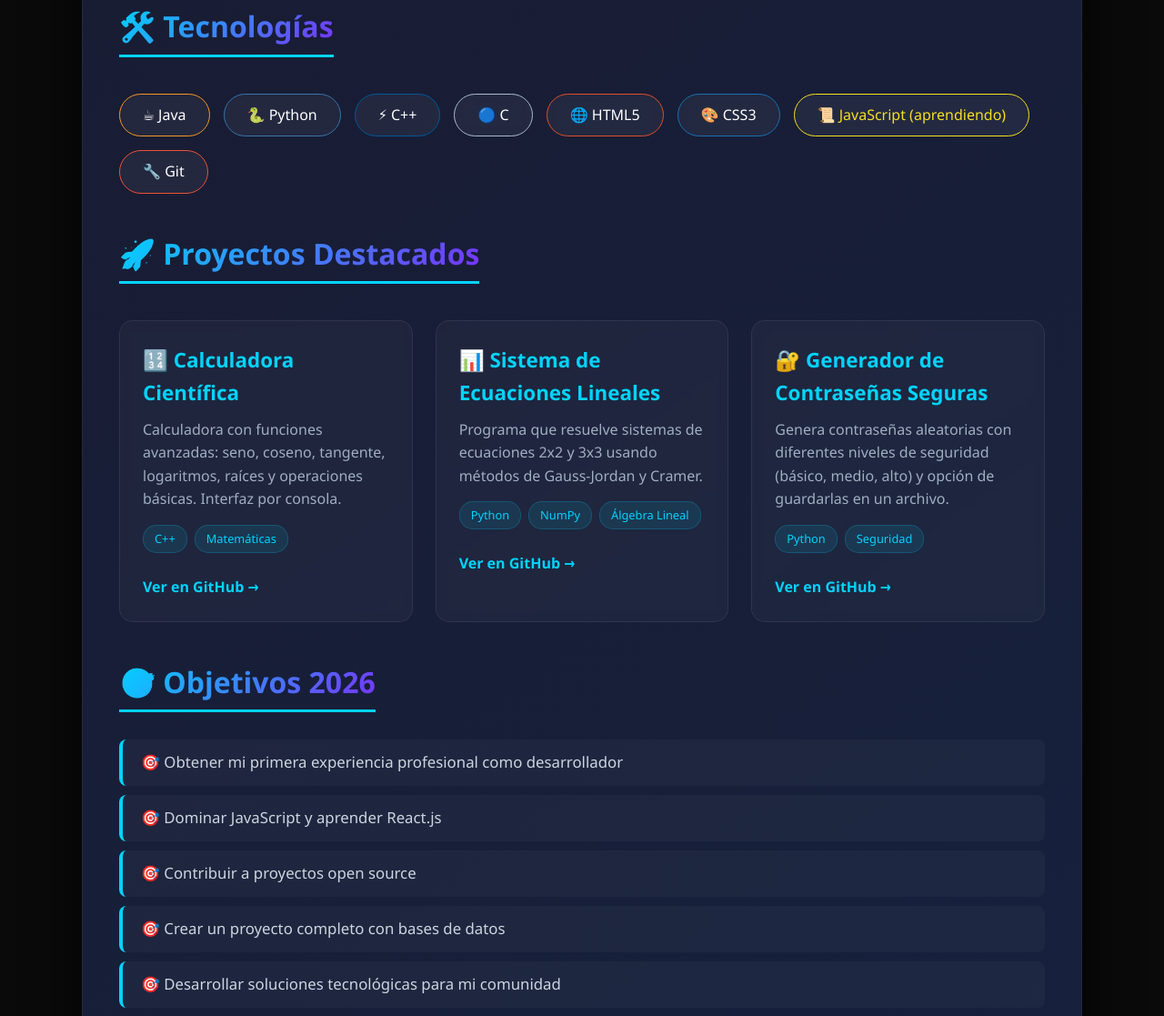
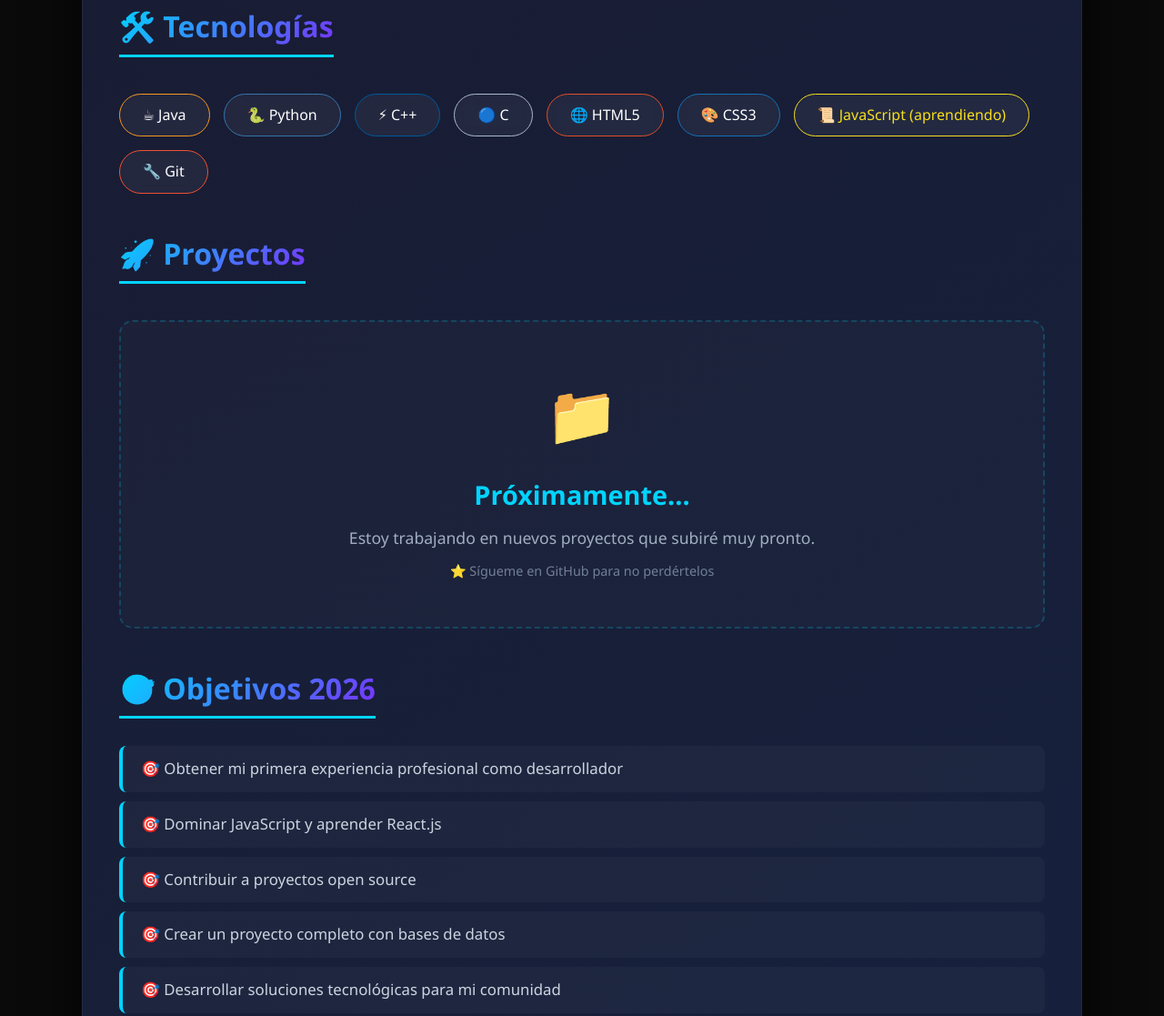
Before and after one commit to JoseR-SC/JoseR-SC.github.io, a plain HTML site: page index.html in a window 1280 px wide. Shown: the part 1253-2370 px from the top of the page at 91% size. Drawn offline with Linux system fonts and the light colour scheme.

Commit message:
Update index.html

```diff
--- a/index.html
+++ b/index.html
@@ -5,7 +5,6 @@
     <meta name="viewport" content="width=device-width, initial-scale=1.0">
     <title>José Rafael | Estudiante de Cibernética</title>
     <style>
-        /* ===== RESET Y ESTILOS BASE ===== */
         * {
             margin: 0;
             padding: 0;
@@ -30,7 +29,6 @@
             border: 1px solid rgba(255, 255, 255, 0.05);
         }
 
-        /* ===== HEADER ===== */
         header {
             text-align: center;
             padding-bottom: 30px;
@@ -131,7 +129,6 @@
             box-shadow: 0 0 20px rgba(123, 47, 252, 0.4);
         }
 
-        /* ===== SOBRE MÍ ===== */
         .section {
             margin: 40px 0;
         }
@@ -160,7 +157,6 @@
             font-weight: 600;
         }
 
-        /* ===== ESTUDIOS ===== */
         .study-card {
             background: rgba(255, 255, 255, 0.03);
             border: 1px solid rgba(255, 255, 255, 0.08);
@@ -190,7 +186,6 @@
             border-radius: 15px;
         }
 
-        /* ===== TECNOLOGÍAS ===== */
         .tech-grid {
             display: flex;
             flex-wrap: wrap;
@@ -224,72 +219,31 @@
         .tech-item.js { border-color: #f7df1e; color: #f7df1e; }
         .tech-item.git { border-color: #f05032; }
 
-        /* ===== PROYECTOS ===== */
-        .projects-grid {
-            display: grid;
-            grid-template-columns: repeat(auto-fit, minmax(300px, 1fr));
-            gap: 25px;
+        .projects-pending {
+            text-align: center;
+            padding: 50px 20px;
+            background: rgba(255, 255, 255, 0.02);
+            border: 2px dashed rgba(0, 212, 255, 0.2);
+            border-radius: 15px;
             margin: 20px 0;
         }
 
-        .project-card {
-            background: rgba(255, 255, 255, 0.03);
-            border: 1px solid rgba(255, 255, 255, 0.08);
-            border-radius: 15px;
-            padding: 25px;
-            transition: all 0.3s ease;
-            backdrop-filter: blur(5px);
+        .projects-pending .icon {
+            font-size: 4rem;
+            margin-bottom: 15px;
         }
 
-        .project-card:hover {
-            transform: translateY(-8px);
-            border-color: #00d4ff;
-            box-shadow: 0 10px 40px rgba(0, 212, 255, 0.1);
-            background: rgba(255, 255, 255, 0.06);
-        }
-
-        .project-title {
-            font-size: 1.4rem;
+        .projects-pending h3 {
             color: #00d4ff;
+            font-size: 1.8rem;
             margin-bottom: 10px;
         }
 
-        .project-desc {
+        .projects-pending p {
             color: #a0aec0;
-            margin: 10px 0;
+            font-size: 1.1rem;
         }
 
-        .project-tech {
-            display: flex;
-            flex-wrap: wrap;
-            gap: 8px;
-            margin: 15px 0;
-        }
-
-        .project-tech span {
-            background: rgba(0, 212, 255, 0.1);
-            padding: 4px 12px;
-            border-radius: 15px;
-            font-size: 0.8rem;
-            color: #00d4ff;
-            border: 1px solid rgba(0, 212, 255, 0.2);
-        }
-
-        .project-link {
-            display: inline-block;
-            margin-top: 10px;
-            color: #00d4ff;
-            text-decoration: none;
-            font-weight: 600;
-            transition: all 0.3s ease;
-        }
-
-        .project-link:hover {
-            color: #7b2ffc;
-            transform: translateX(5px);
-        }
-
-        /* ===== OBJETIVOS ===== */
         .goals-list {
             list-style: none;
             padding: 0;
@@ -309,7 +263,6 @@
             content: "🎯 ";
         }
 
-        /* ===== CONTACTO ===== */
         .contact-info {
             display: flex;
             flex-wrap: wrap;
@@ -338,7 +291,6 @@
             transform: scale(1.05);
         }
 
-        /* ===== FOOTER ===== */
         footer {
             text-align: center;
             padding-top: 30px;
@@ -352,29 +304,17 @@
             color: #ff6b6b;
         }
 
-        footer .cuba-flag {
-            display: inline-block;
-        }
-
-        /* ===== RESPONSIVE ===== */
         @media (max-width: 768px) {
             .container {
                 padding: 20px;
             }
-
             h1 {
                 font-size: 2rem;
             }
-
-            .projects-grid {
-                grid-template-columns: 1fr;
-            }
-
             .badge-container {
                 flex-direction: column;
                 align-items: center;
             }
-
             .contact-info {
                 flex-direction: column;
                 align-items: center;
@@ -386,18 +326,15 @@
                 width: 100px;
                 height: 100px;
             }
-
             .tech-grid {
                 gap: 8px;
             }
-
             .tech-item {
                 padding: 6px 15px;
                 font-size: 0.85rem;
             }
         }
 
-        /* ===== ANIMACIONES ===== */
         @keyframes fadeInUp {
             from {
                 opacity: 0;
@@ -413,11 +350,6 @@
             animation: fadeInUp 0.8s ease;
         }
 
-        .project-card {
-            animation: fadeInUp 0.6s ease;
-        }
-
-        /* Scrollbar personalizado */
         ::-webkit-scrollbar {
             width: 10px;
         }
@@ -434,37 +366,19 @@
 
     <div class="container">
 
-        <!-- ===== HEADER ===== -->
         <header>
-            <!-- 🔴 CAMBIA ESTA FOTO: Pon tu foto o avatar -->
             <img src="https://i.pravatar.cc/300?img=11" alt="Foto de José Rafael" class="avatar">
-
             <h1>👋 Hola, soy José Rafael</h1>
-
             <p class="subtitle">🚀 Estudiante de Cibernética | Desarrollador en formación</p>
-
-            <p class="location">
-                📍 <span>Santa Clara, Cuba</span> 🇨🇺
-            </p>
-
-            <!-- BOTONES DE CONTACTO -->
+            <p class="location">📍 <span>Santa Clara, Cuba</span> 🇨🇺</p>
             <div class="badge-container">
-                <a href="https://linkedin.com/in/tu-perfil" target="_blank" class="badge badge-linkedin">
-                    💼 LinkedIn
-                </a>
-                <a href="https://github.com/tu-usuario" target="_blank" class="badge badge-github">
-                    🐙 GitHub
-                </a>
-                <a href="mailto:joser.sc005@gmail.com" class="badge badge-email">
-                    ✉️ Email
-                </a>
-                <a href="#" class="badge badge-portfolio">
-                    🌐 Portafolio
-                </a>
+                <a href="https://linkedin.com/in/tu-perfil" target="_blank" class="badge badge-linkedin">💼 LinkedIn</a>
+                <a href="https://github.com/tu-usuario" target="_blank" class="badge badge-github">🐙 GitHub</a>
+                <a href="mailto:joser.sc005@gmail.com" class="badge badge-email">✉️ Email</a>
+                <a href="#" class="badge badge-portfolio">🌐 Portafolio</a>
             </div>
         </header>
 
-        <!-- ===== SOBRE MÍ ===== -->
         <section class="section">
             <h2 class="section-title">📖 Sobre mí</h2>
             <p class="about-text">
@@ -486,7 +400,6 @@
             </p>
         </section>
 
-        <!-- ===== FORMACIÓN ACADÉMICA ===== -->
         <section class="section">
             <h2 class="section-title">🎓 Formación Académica</h2>
             <div class="study-card">
@@ -500,7 +413,6 @@
             </div>
         </section>
 
-        <!-- ===== TECNOLOGÍAS ===== -->
         <section class="section">
             <h2 class="section-title">🛠️ Tecnologías</h2>
             <div class="tech-grid">
@@ -515,64 +427,18 @@
             </div>
         </section>
 
-        <!-- ===== PROYECTOS ===== -->
         <section class="section">
-            <h2 class="section-title">🚀 Proyectos Destacados</h2>
-            <div class="projects-grid">
-
-                <!-- ✅ PROYECTO 1: Calculadora Científica -->
-                <div class="project-card">
-                    <h3 class="project-title">🔢 Calculadora Científica</h3>
-                    <p class="project-desc">
-                        Calculadora con funciones avanzadas: seno, coseno, tangente, logaritmos,
-                        raíces y operaciones básicas. Interfaz por consola.
-                    </p>
-                    <div class="project-tech">
-                        <span>C++</span>
-                        <span>Matemáticas</span>
-                    </div>
-                    <a href="https://github.com/tu-usuario/calculadora-cientifica" target="_blank" class="project-link">
-                        Ver en GitHub →
-                    </a>
-                </div>
-
-                <!-- ✅ PROYECTO 2: Sistema de Ecuaciones -->
-                <div class="project-card">
-                    <h3 class="project-title">📊 Sistema de Ecuaciones Lineales</h3>
-                    <p class="project-desc">
-                        Programa que resuelve sistemas de ecuaciones 2x2 y 3x3 usando
-                        métodos de Gauss-Jordan y Cramer.
-                    </p>
-                    <div class="project-tech">
-                        <span>Python</span>
-                        <span>NumPy</span>
-                        <span>Álgebra Lineal</span>
-                    </div>
-                    <a href="https://github.com/tu-usuario/sistema-ecuaciones" target="_blank" class="project-link">
-                        Ver en GitHub →
-                    </a>
-                </div>
-
-                <!-- ✅ PROYECTO 3: Generador de Contraseñas -->
-                <div class="project-card">
-                    <h3 class="project-title">🔐 Generador de Contraseñas Seguras</h3>
-                    <p class="project-desc">
-                        Genera contraseñas aleatorias con diferentes niveles de seguridad
-                        (básico, medio, alto) y opción de guardarlas en un archivo.
-                    </p>
-                    <div class="project-tech">
-                        <span>Python</span>
-                        <span>Seguridad</span>
-                    </div>
-                    <a href="https://github.com/tu-usuario/generador-passwords" target="_blank" class="project-link">
-                        Ver en GitHub →
-                    </a>
-                </div>
-
+            <h2 class="section-title">🚀 Proyectos</h2>
+            <div class="projects-pending">
+                <div class="icon">📁</div>
+                <h3>Próximamente...</h3>
+                <p>Estoy trabajando en nuevos proyectos que subiré muy pronto.</p>
+                <p style="margin-top: 10px; font-size: 0.9rem; color: #718096;">
+                    ⭐ Sígueme en GitHub para no perdértelos
+                </p>
             </div>
         </section>
 
-        <!-- ===== OBJETIVOS ===== -->
         <section class="section">
             <h2 class="section-title">🎯 Objetivos 2026</h2>
             <ul class="goals-list">
@@ -584,35 +450,19 @@
             </ul>
         </section>
 
-        <!-- ===== CONTACTO ===== -->
         <section class="section">
             <h2 class="section-title">📫 Contáctame</h2>
             <div class="contact-info">
-                <a href="https://linkedin.com/in/tu-perfil" target="_blank" class="contact-item">
-                    💼 LinkedIn
-                </a>
-                <a href="https://github.com/tu-usuario" target="_blank" class="contact-item">
-                    🐙 GitHub
-                </a>
-                <a href="mailto:joser.sc005@gmail.com" class="contact-item">
-                    ✉️ joser.sc005@gmail.com
-                </a>
-                <span class="contact-item">
-                    📍 Santa Clara, Cuba 🇨🇺
-                </span>
+                <a href="https://linkedin.com/in/tu-perfil" target="_blank" class="contact-item">💼 LinkedIn</a>
+                <a href="https://github.com/tu-usuario" target="_blank" class="contact-item">🐙 GitHub</a>
+                <a href="mailto:joser.sc005@gmail.com" class="contact-item">✉️ joser.sc005@gmail.com</a>
+                <span class="contact-item">📍 Santa Clara, Cuba 🇨🇺</span>
             </div>
         </section>
 
-        <!-- ===== FOOTER ===== -->
         <footer>
-            <p>
-                © 2026 José Rafael · Estudiante de Cibernética ·
-                <span class="cuba-flag">🇨🇺</span> Santa Clara, Cuba
-            </p>
-            <p style="margin-top: 8px; font-size: 0.8rem;">
-                "El único modo de hacer un gran trabajo es amar lo que haces"
-                — Steve Jobs
-            </p>
+            <p>© 2026 José Rafael · Estudiante de Cibernética · 🇨🇺 Santa Clara, Cuba</p>
+            <p style="margin-top: 8px; font-size: 0.8rem;">"El único modo de hacer un gran trabajo es amar lo que haces" — Steve Jobs</p>
         </footer>
 
     </div>
```
